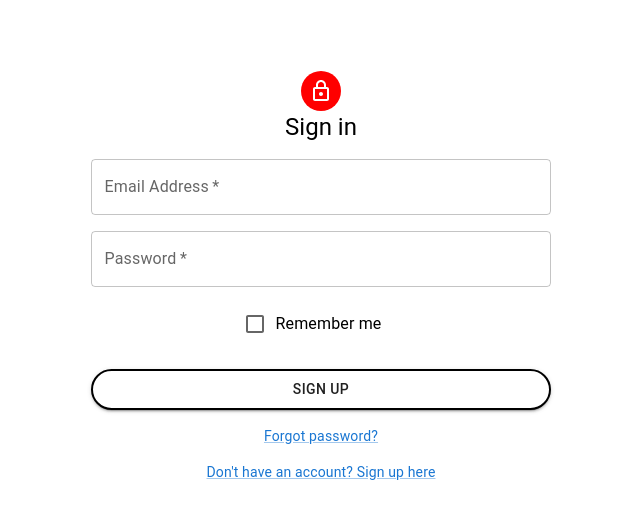
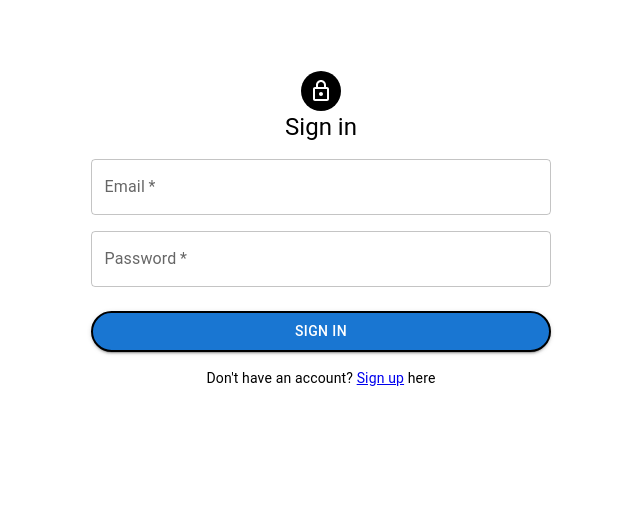
Before and after one commit to QuanPham99/web-app-hackathon, a Next.js app: page /signin in a window 1280 px wide. Shown: the top 518 px of the page, without its empty margins (319-959 px from the left). Built offline with nearby package versions, Linux system fonts and the light colour scheme.

Commit message:
Signin backend WIP

```diff
--- a/package.json
+++ b/package.json
@@ -13,14 +13,18 @@
     "@emotion/styled": "^11.11.0",
     "@mui/icons-material": "^5.15.10",
     "@mui/material": "^5.15.10",
+    "bcryptjs": "^2.4.3",
     "mongodb": "^6.3.0",
     "mongoose": "^8.1.2",
     "next": "^14.1.0",
+    "next-auth": "^4.24.6",
     "react": "^18.2.0",
     "react-dom": "^18.2.0",
     "react-icons": "^5.0.1"
   },
   "devDependencies": {
+    "@types/bcrypt": "^5.0.2",
+    "@types/bcryptjs": "^2.4.6",
     "@types/node": "20.11.17",
     "@types/react": "18.2.55",
     "typescript": "5.3.3"
--- a/src/app/signin/page.js
+++ b/src/app/signin/page.js
@@ -1,49 +1,70 @@
-"use client";
-import React from "react";
+'use client';
+import React, { useState } from 'react';
 import {
   Button,
   Typography,
   Avatar,
   TextField,
   Grid,
-  FormControlLabel,
-  Checkbox,
-  Link,
   Container,
-  ThemeProvider,
-  Paper,
-  CssBaseline,
-  Box,
-} from "@mui/material";
-import { LockOutlined } from "@mui/icons-material";
-import { pink, red, white, black } from "@mui/material/colors";
-import { createTheme } from "@mui/material";
-import styles from "./signin.module.css";
+} from '@mui/material';
+import { LockOutlined } from '@mui/icons-material';
+import styles from './signin.module.css';
+import Link from 'next/link';
+import { signIn } from 'next-auth/react';
+import { hashPassword } from '@/utils';
 
 function SignInPage() {
-  const theme = createTheme({
-    palette: {
-      primary: {
-        main: "#FFFFFF",
-      },
-      secondary: {
-        main: red[500],
-      },
-    },
+  const [credentials, setCredentials] = useState({
+    email: '',
+    password: '',
   });
+
+  const handleEmailChange = (event) => {
+    setCredentials((prev) => ({
+      ...prev,
+      email: event.target.value,
+    }));
+  };
+
+  const handlePasswordChange = (event) => {
+    setCredentials((prev) => ({
+      ...prev,
+      password: event.target.value,
+    }));
+  };
+
+  const handeSubmitForm = async (event) => {
+    event.preventDefault();
+
+    const res = await signIn('credentials', {
+      email: credentials.email,
+      password: credentials.password,
+      callbackUrl: '/',
+      redirect: false,
+    });
+
+    if (!res.ok) {
+      alert('User does not exist or password is incorrect.');
+    }
+  };
 
   return (
     <div className={styles.signin}>
       <Container>
         <center>
-          <Avatar style={{ backgroundColor: "red" }}>
+          <Avatar style={{ backgroundColor: 'black' }}>
             <LockOutlined />
           </Avatar>
         </center>
         <Typography component='h1' variant='h5'>
           Sign in
         </Typography>
-        <form className={styles.info_form}>
+        <form
+          className={styles.info_form}
+          onSubmit={handeSubmitForm}
+          method='POST'
+        >
           <Grid container spacing={2}>
             <Grid item xs={12}>
               <TextField
@@ -51,12 +72,14 @@ function SignInPage() {
                 required
                 fullWidth
                 id='email'
-                label='Email Address'
+                label='Email'
                 name='email'
+                value={credentials.email}
+                onChange={handleEmailChange}
                 autoComplete='email'
               />
             </Grid>
-            <Grid item xs={12}>
+            <Grid item xs={12} sx={{ marginBottom: '5%' }}>
               <TextField
                 variant='outlined'
                 required
@@ -65,42 +88,47 @@ function SignInPage() {
                 label='Password'
                 type='password'
                 id='password'
+                value={credentials.password}
+                onChange={handlePasswordChange}
                 autoComplete='current-password'
               />
             </Grid>
-            <Grid item xs={12} style={{ paddingBottom: "5%" }}>
+            {/* <Grid item xs={12} style={{ paddingBottom: '5%' }}>
               <FormControlLabel
                 control={<Checkbox color='primary' />}
                 label='Remember me'
               />
+            </Grid> */}
           </Grid>
-          </Grid>
-          <ThemeProvider theme={theme}>
+
           <Button
             type='submit'
             fullWidth
             variant='contained'
             color='primary'
-              sx={{ border: "2px black solid", borderRadius: "24px" }}
+            sx={{ border: '2px black solid', borderRadius: '24px' }}
           >
-              Sign Up
+            Sign In
           </Button>
-          </ThemeProvider>
           <Grid
             container
             justify='flex-end'
-            style={{ paddingTop: "16px" }}
+            style={{ paddingTop: '16px' }}
             spacing={2}
           >
-            <Grid item xs={12}>
+            {/* <Grid item xs={12}>
               <Link href='/' variant='body2'>
                 Forgot password?
               </Link>
-            </Grid>
+            </Grid> */}
             <Grid item xs={12}>
-              <Link href='/' variant='body2' display='flex-end'>
-                Don't have an account? Sign up here
-              </Link>
+              <Typography variant='body2'>
+                Don't have an account?{' '}
+                <Link href='/signup' style={{ display: 'inline-flex' }}>
+                  Sign up
+                </Link>{' '}
+                here
+              </Typography>
             </Grid>
           </Grid>
         </form>
--- a/src/database/project.js
+++ b/src/database/project.js
@@ -1,7 +1,6 @@
 /**
  * Helper functions for Project Entities
  */
-import { MongoClient } from 'mongodb';
 import client from './client';
 
 export const getAllProjects = async ({ status = 'posted' }) => {
--- a/src/utils.js
+++ b/src/utils.js
@@ -1,3 +1,21 @@
+import bcrypt from 'bcryptjs';
+
 export const formatDate = (date) => {
   return new Date(date).toLocaleDateString();
 };
+
+export const hashPassword = async (password) => {
+  const SALT_ROUNDS = 10;
+
+  const hashedPassword = await bcrypt.hash(password, SALT_ROUNDS);
+
+  return hashedPassword;
+};
+
+export const validateHasedPassword = async (password, hashedPassword) => {
+  bcrypt.compare(password, hashedPassword, function (err, isMatch) {
+    if (err) throw err;
+
+    return isMatch;
+  });
+};
```
Also changed, not shown: src/app/api/auth/[...nextauth]/route.js (added, +25 -0 lines), src/database/user.js (added, +15 -0 lines), 1 other file (tests, documents, lock files or other folders). Lines whose indentation alone changed are shown as unchanged.
